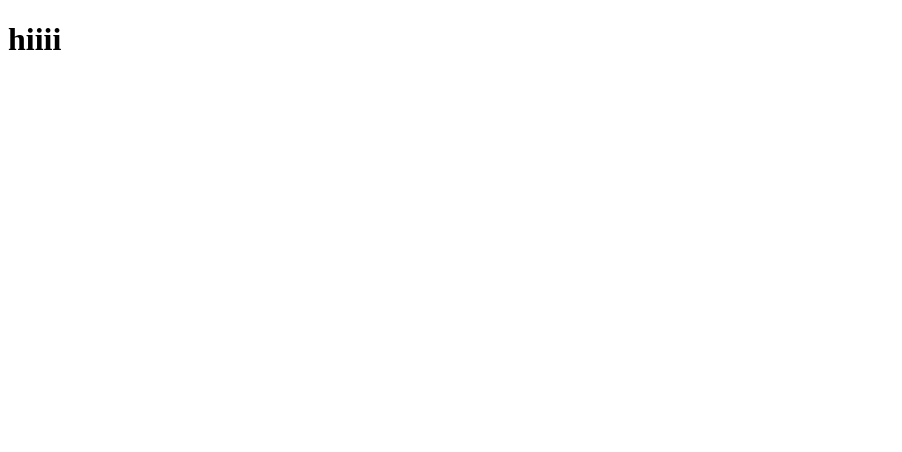
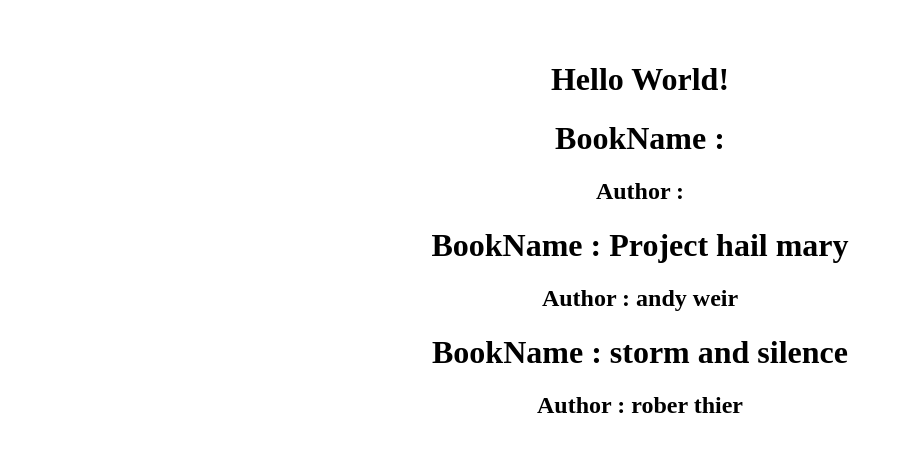
Before and after one commit to dvadnere-debug/TrainingModules, a React (Vite) app in the folder react/first-react/: page / in a window 1280 px wide. Shown: the top 452 px of the page, without its empty margins (0-902 px from the left). Built offline with nearby package versions, Linux system fonts and the light colour scheme.

Commit message:
added props

```diff
--- a/react/first-react/src/App.jsx
+++ b/react/first-react/src/App.jsx
@@ -1,20 +1,68 @@
-// import { useState } from "react";
+import "./App.css";
 
-// import "./App.css";
+// const user = {
+//   name: "Hedy Gosling",
+// };
+// const products = [
+//   { title: "Cabbage", id: 1, isFruit: false },
+//   { title: "Garlic", id: 2, isFruit: false },
+//   { title: "Apple", id: 3, isFruit: false },
+// ];
+// const listItems = products.map((product) => (
+//   <li key={product.id}>{product.title}</li>
+// ));
 
-// function App() {
-//   const [count, setCount] = useState(0);
-//   //const myElement = <h1> I Love JSX</h1>;
-
+// export default function ShoppingList() {
+//   const shoppingItems = products.map((product) => (
+//     <li key={product.id}>
+//       {product.title},is it Fruit {product.isFruit ? "Yes" : "No"}
+//       {products.isFruit}{" "}
+//     </li>
+//   ));
+//   console.log(typeof shoppingItems);
+//   return <>{ShoppingList}</>;
+// }
+// export function App() {
+//   return (
+//     <div>
+//       <h1>Welcome to my app</h1>
+//     </div>
+//   );
+// }
+// export default function Car() {
 //   return (
 //     <>
-//       <div className="card">
-//         <button onClick={() => setCount((count) => count + 1)}>
-//           count is {count}
-//         </button>
-//       </div>
+//       <h2>Hi!, I am {user.name}'s car .</h2>
+
+//       <ul>{listItems}</ul>
 //     </>
 //   );
 // }
+const Book = (props) => {
+  return (
+    <div>
+      <h1> BookName : {props.bookName}</h1>
+      <h2> Author : {props.author}</h2>
+    </div>
+  );
+};
 
-// export default App;
+const BookList = () => {
+  return (
+    <div>
+      <Book bookName="Project hail mary" author="andy weir" />
+
+      <Book bookName="storm and silence" author="rober thier" />
+    </div>
+  );
+};
+
+export default function Greet() {
+  return (
+    <>
+      <h1>Hello World!</h1>
+      <Book />
+      <BookList />
+    </>
+  );
+}
--- a/react/first-react/src/main.jsx
+++ b/react/first-react/src/main.jsx
@@ -1,5 +1,14 @@
 import { createRoot } from "react-dom/client";
-import { StrictMode } from "react";
-
+import MyApp from "./App.jsx";
+import Car from "./App.jsx";
+import ShoppingList from "./App.jsx";
+import Greet from "./App.jsx";
 const root = createRoot(document.getElementById("root"));
-root.render(<h1>hiiii</h1>);
+root.render(
+  <>
+    {/* <MyApp />
+    <Car />
+    <ShoppingList /> */}
+    <Greet />
+  </>,
+);
```
